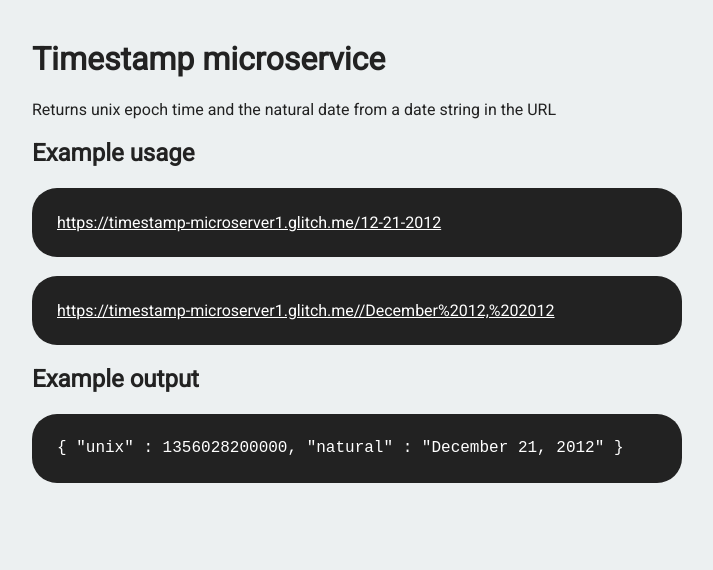
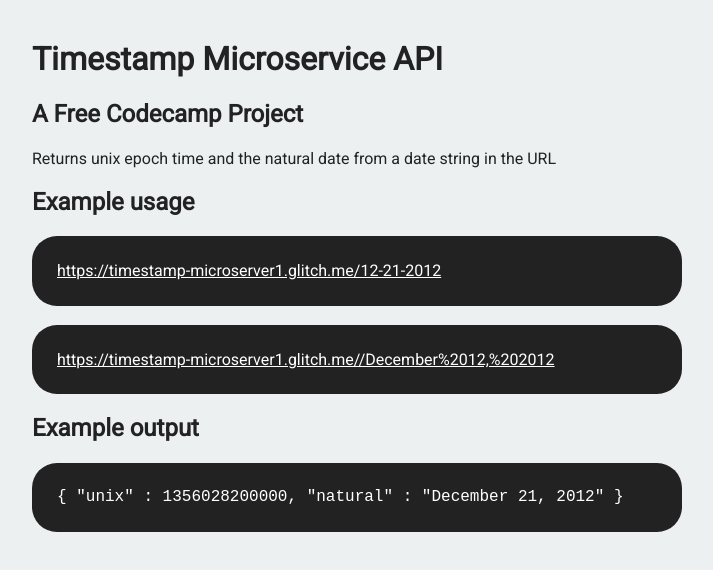
Before and after one commit to mauriak/timestamp-microservice, a website: page views/index.html in a window 1280 px wide. Shown: the whole page, without its empty margins (208-921 px from the left). Drawn offline with Linux system fonts and the light colour scheme; files that its build step writes are made by us from their sources.

Commit message:
🚘🗺 Checkpoint package.json:572355

```diff
--- a/views/index.html
+++ b/views/index.html
@@ -11,8 +11,11 @@
    <body>
       <div class="container">
          <h1>
-           Timestamp microservice
+           Timestamp Microservice API
         </h1>
+        <h2>
+          A Free Codecamp Project
+        </h2>
         <p>
           Returns unix epoch time and the natural date from a date string in the URL
         </p><h2>Example usage</h2>
```
Also changed, not shown: views/test.html (deleted).
